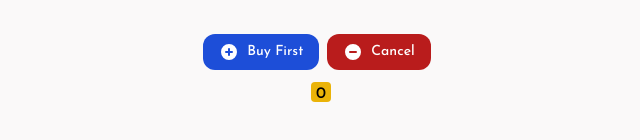
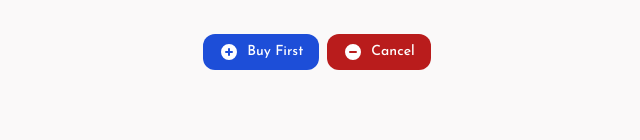
Before and after one commit to Abolfazl181920/Food-Delivery, a React (Create React App) app: page /foods/1 in a window 1280 px wide. Shown: the part 310-450 px from the top of the page, without its empty margins (319-959 px from the left). Built offline with nearby package versions, Linux system fonts and the light colour scheme; data requests are answered from the project's data file.

Commit message:
better code: add better code for adding foods

```diff
--- a/src/food/EachFood.js
+++ b/src/food/EachFood.js
@@ -36,7 +36,9 @@ const EachFood = ({ name, source, price }) => {
                     type="button"
                     className="text-white bg-blue-700 hover:bg-blue-800 focus:ring-4 focus:outline-none focus:ring-blue-300 font-medium rounded-xl text-sm px-4 py-2 text-center inline-flex items-center mr-2">
                 <Pluse />
-                    Buy First
+                    {
+                        count === 0 ? 'Buy First' : count
+                    }
                 </button>
                 <button
                     onClick={removeFood}
@@ -46,9 +48,6 @@ const EachFood = ({ name, source, price }) => {
                     Cancel
                 </button>
             </div>
-            <div className="flex justify-center">
-                <span className="h-5 w-5 items-center text-center rounded mt-3 bg-yellow-500"> {count} </span>
-            </div>
         </div>
     )
 }
```
